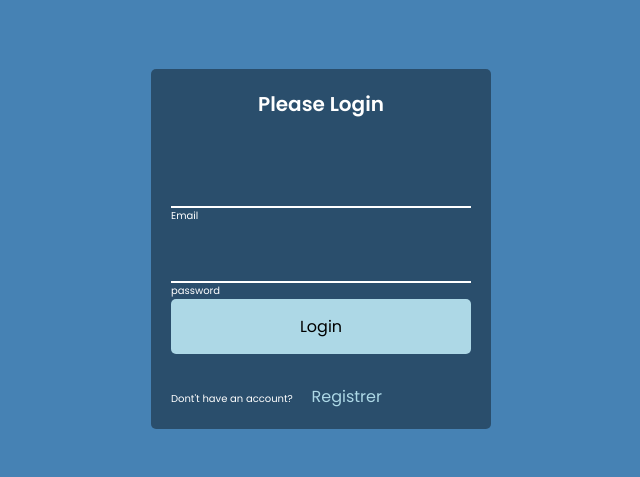
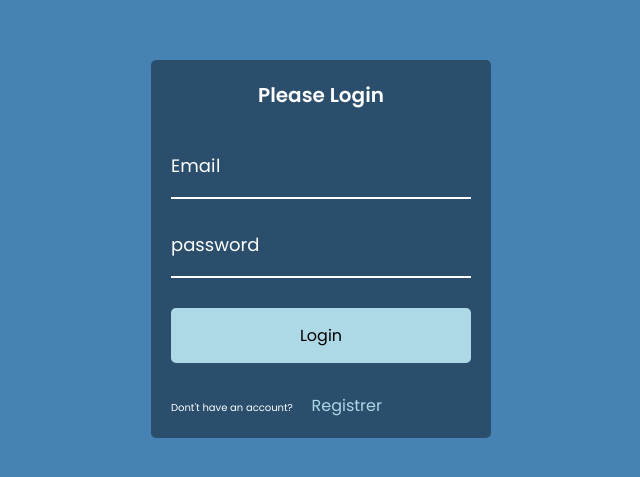
Before and after one commit to claudiodelkahez/form_input_wave, a plain HTML site: page index.html in a window 1280 px wide. Shown: the part 151-628 px from the top of the page, without its empty margins (319-959 px from the left). Drawn offline with Linux system fonts and the light colour scheme.

Commit message:
Js script done

```diff
--- a/css/style.css
+++ b/css/style.css
@@ -46,6 +46,7 @@ body {
     font-size: 1.6rem;
     border: 0;
     border-radius: 5px;
+    margin-top: 30px;
 }
 .btn:focus {
     outline: none;
@@ -59,7 +60,7 @@ body {
 
 .form-control {
     position: relative;
-    margin-bottom: 20px 0 40px;
+    margin-bottom: 20px 0px 40px;
     width: 300px;
 }
 .form-control input {
@@ -69,6 +70,7 @@ body {
     display: block;
     width: 100%;
     padding: 15px 0;
+    margin-top: 20px;
     font-size: 1.8rem;
     color: #fff;
 }
@@ -76,4 +78,24 @@ body {
 .form-control input:focus,
 .form-control input:valid {
     outline: none;
+    border-bottom-color: lightblue;
 }
+
+.form-control label {
+    position: absolute;
+    top: 12px;
+    left: 0;
+}
+
+.form-control label span {
+    display: inline-block;
+    font-size: 1.8rem;
+    min-width: 5px;
+    transition: 0.3s cubic-bezier(0.68, -0.55, 0.265, 1.55);
+}
+
+.form-control input:focus + label span,
+.form-control input:valid + label span {
+    color: lightblue;
+    transform: translateY(-30px);
+}
--- a/js/script.js
+++ b/js/script.js
@@ -0,0 +1,10 @@
+const labels = document.querySelectorAll('.form-control label');
+
+
+labels.forEach(label => {
+    label.innerHTML = label.innerText
+    .split('')
+    .map((letter, idx) => `<span style="transition-delay:${idx * 50}ms">${letter}</span>`)
+    .join('');
+
+});
```
